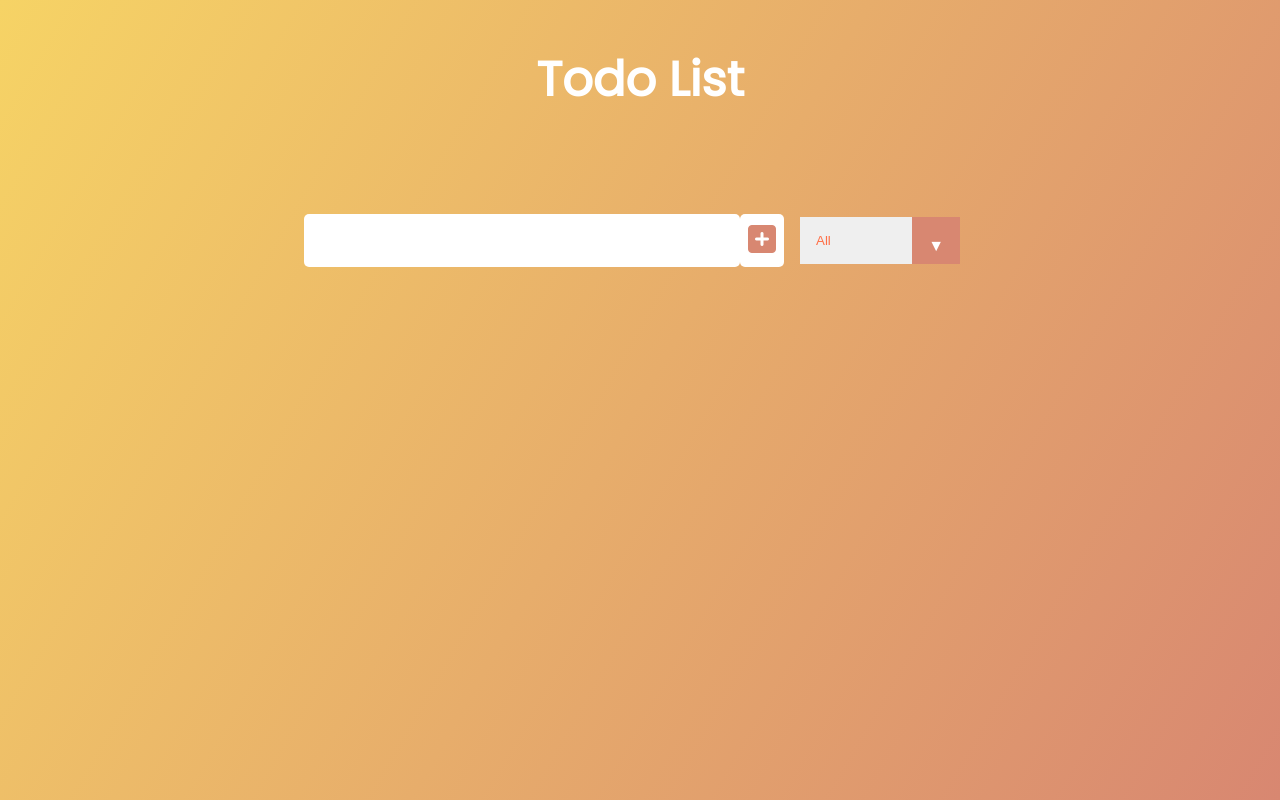
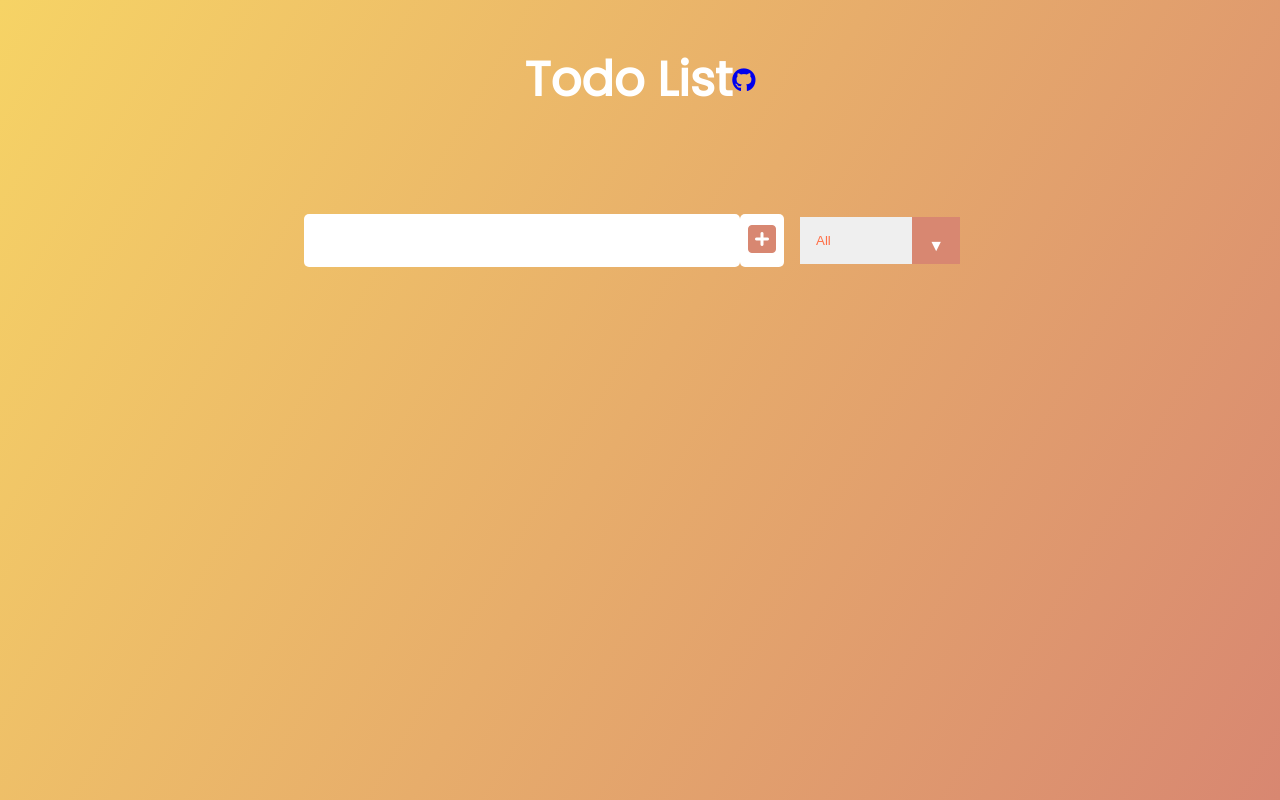
Before and after one commit to peter-R2-D2/TodoListCheck, a plain HTML site: page index.html in a window 1280 px wide. Drawn offline with Linux system fonts and the light colour scheme.

Commit message:
Update index.html

```diff
--- a/index.html
+++ b/index.html
@@ -15,6 +15,9 @@
 
     <header>
         <h1>Todo List</h1>
+        <a href="https://github.com/PedroFariasSosa/TodoListCheck">
+            <i class="fab fa-github"></i>
+        </a>
     </header>
 
     <form>
```
